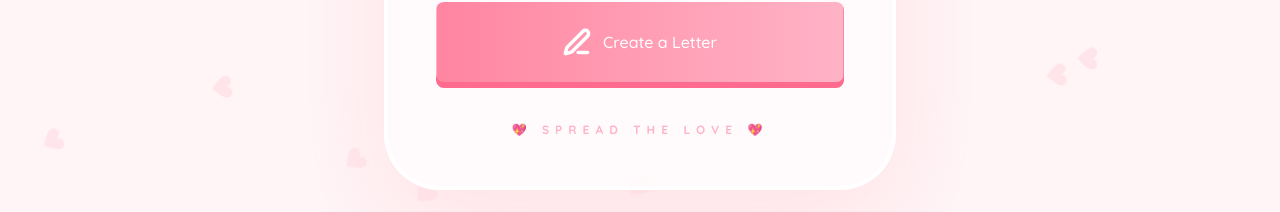
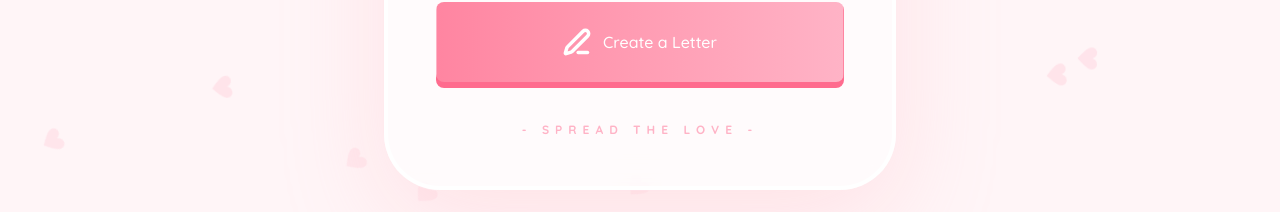
Before and after one commit to edmark1434/confession-letter, a React (Vite) app: page / in a window 1280 px wide. Shown: the part 559-771 px from the top of the page. Built offline with nearby package versions, Linux system fonts and the light colour scheme.

Commit message:
better visuals 2

```diff
--- a/src/App.jsx
+++ b/src/App.jsx
@@ -73,7 +73,7 @@ function App() {
           </div>
 
           <footer className="text-xs uppercase tracking-[0.5em] text-[#FFB3C6] font-bold">
-            💖 Spread the Love 💖
+            - Spread the Love -
           </footer>
         </div>
       </main>
```
